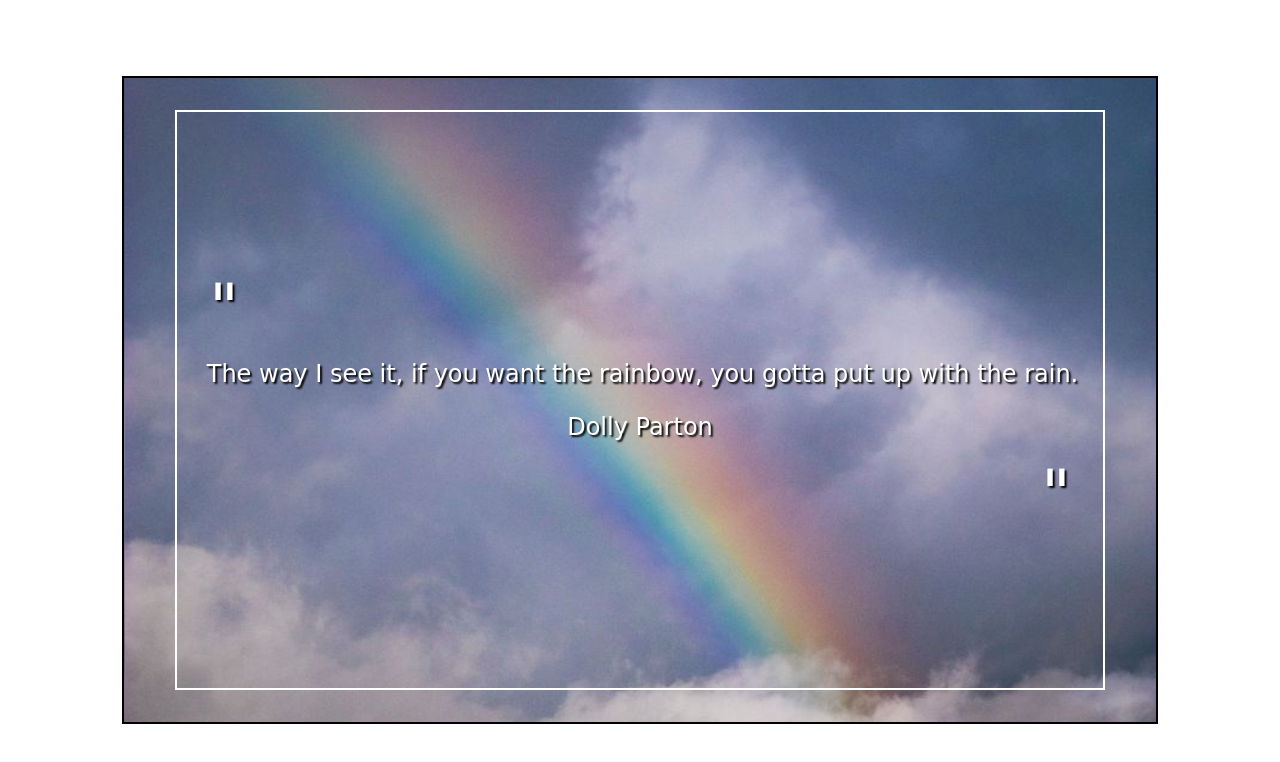
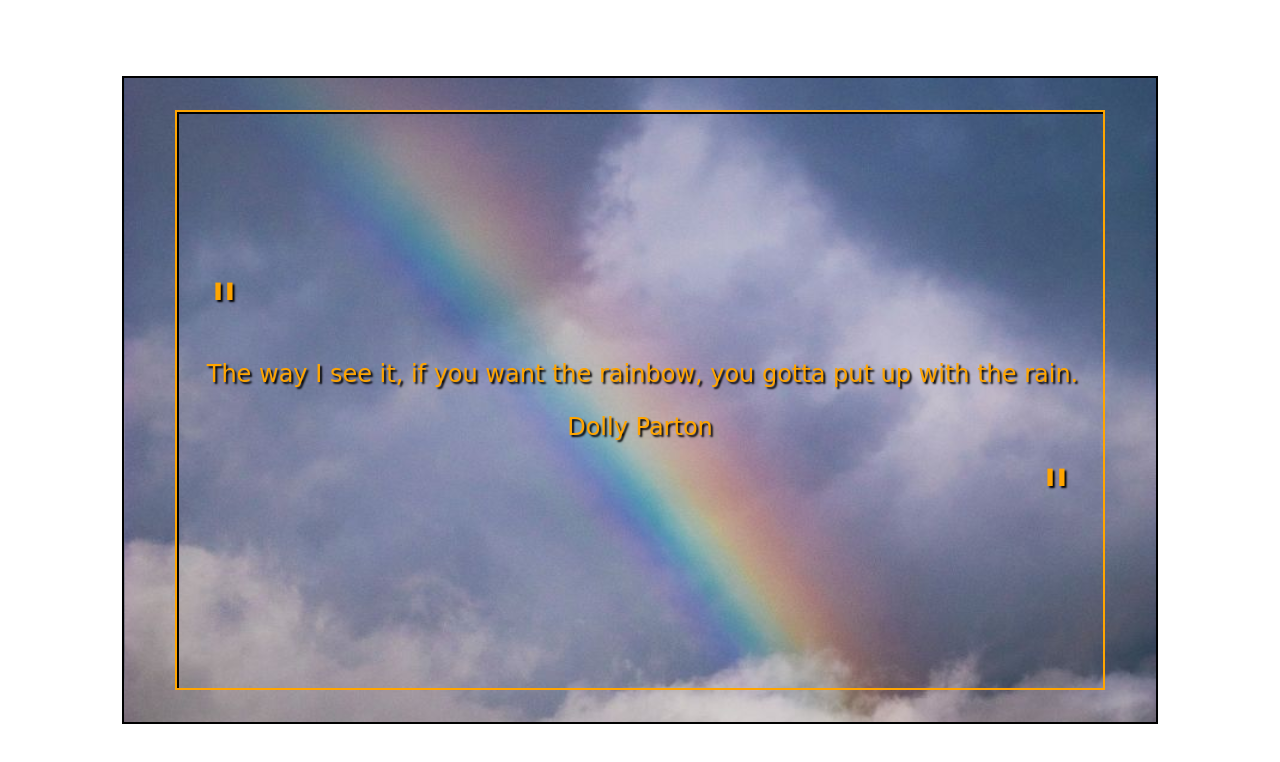
Before and after one commit to Amber-Ratliff/the-quote-card-express, a website: page public/index.html in a window 1280 px wide. Drawn offline with Linux system fonts and the light colour scheme; a web font is replaced by a local one.

Commit message:
tweaking colors and shadows

```diff
--- a/public/css/style.css
+++ b/public/css/style.css
@@ -5,7 +5,8 @@
     font-family: "Petit Formal Script", cursive;
     font-weight: 400;
     font-style: normal;
-    text-shadow: 2px 2px 2px black ;
+    text-shadow: 2px 2px 2px black;
+    color: orange;
 }
 
 .background-img {
@@ -29,8 +30,8 @@
     width: 90vw;
 }
 .quote-container {
-    border: 2px solid white;
-    color: white;
+    border: 2px solid orange;
+    box-shadow: 2px 2px inset black;
     height: 90%;
     width: 90%;
     display: flex;
```
